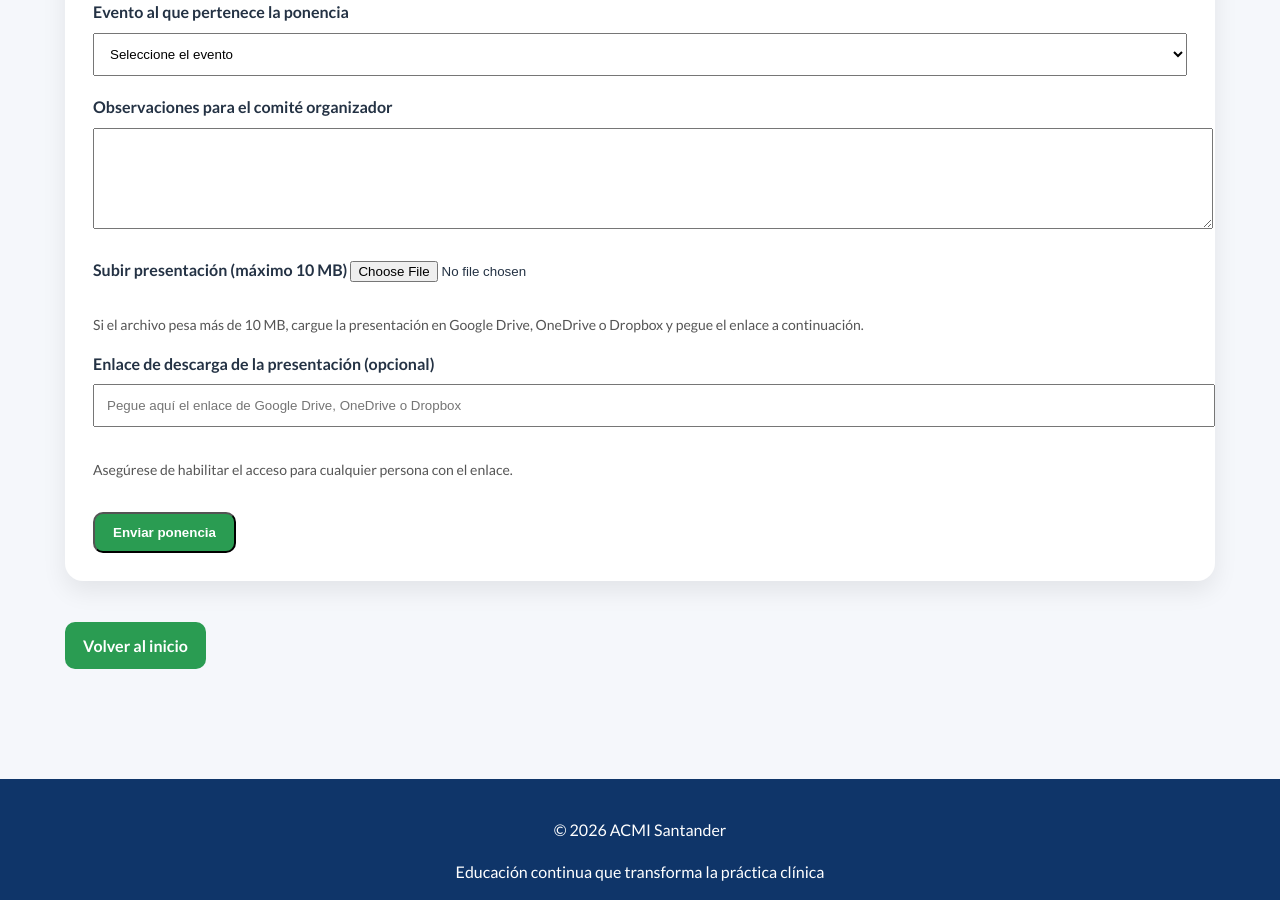
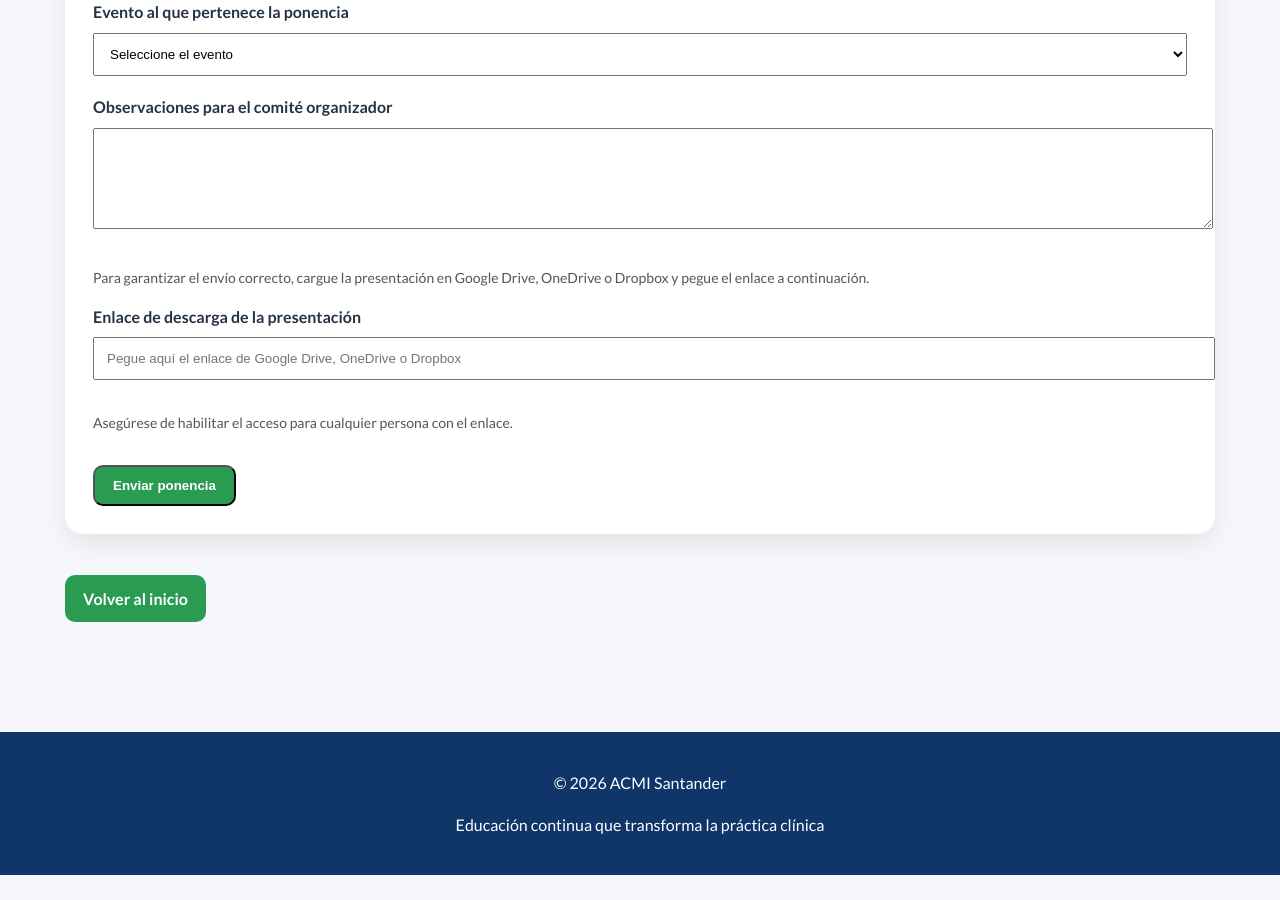
Before and after one commit to Acmisantander/Acmisantander, a Jekyll site: the page built from magazine/enviar-ponencias.html, in a window 1280 px wide and 900 px high, scrolled down 935 px. Built offline with Jekyll 4.4.1, drawn with Linux system fonts in a browser that asks for light colours; after the commit the page ends 1810 px from its top, so only the background shows below that.

Commit message:
Update enviar-ponencias.html

```diff
--- a/magazine/enviar-ponencias.html
+++ b/magazine/enviar-ponencias.html
@@ -15,7 +15,7 @@ Formulario institucional para el envío de presentaciones académicas en activid
 (simposios, cursos, jornadas, talleres y otros eventos académicos).
 </p>
 
-<form action="https://formsubmit.co/santanderacmi@gmail.com" method="POST" enctype="multipart/form-data">
+<form action="https://formsubmit.co/santanderacmi@gmail.com" method="POST">
 
 <input type="hidden" name="_subject" value="Nueva ponencia recibida — ACMI Santander">
 <input type="hidden" name="_captcha" value="false">
@@ -49,17 +49,15 @@ value="Estimado(a) ponente: Hemos recibido su presentación para las actividades
 <label><strong>Observaciones para el comité organizador</strong></label>
 <textarea name="Observaciones" rows="5" style="width:100%; padding:12px; margin:8px 0 18px;"></textarea>
 
-<label><strong>Subir presentación (máximo 10 MB)</strong></label>
-<input type="file" name="attachment" accept=".ppt,.pptx,.pdf" style="margin:8px 0 18px;">
-
 <p style="font-size:14px; color:#555;">
-Si el archivo pesa más de 10 MB, cargue la presentación en Google Drive, OneDrive o Dropbox y pegue el enlace a continuación.
+Para garantizar el envío correcto, cargue la presentación en Google Drive, OneDrive o Dropbox y pegue el enlace a continuación.
 </p>
 
-<label><strong>Enlace de descarga de la presentación (opcional)</strong></label>
+<label><strong>Enlace de descarga de la presentación</strong></label>
 <input
 type="url"
 name="Enlace_presentacion"
+required
 placeholder="Pegue aquí el enlace de Google Drive, OneDrive o Dropbox"
 style="width:100%; padding:12px; margin:8px 0 18px;">
 
```
